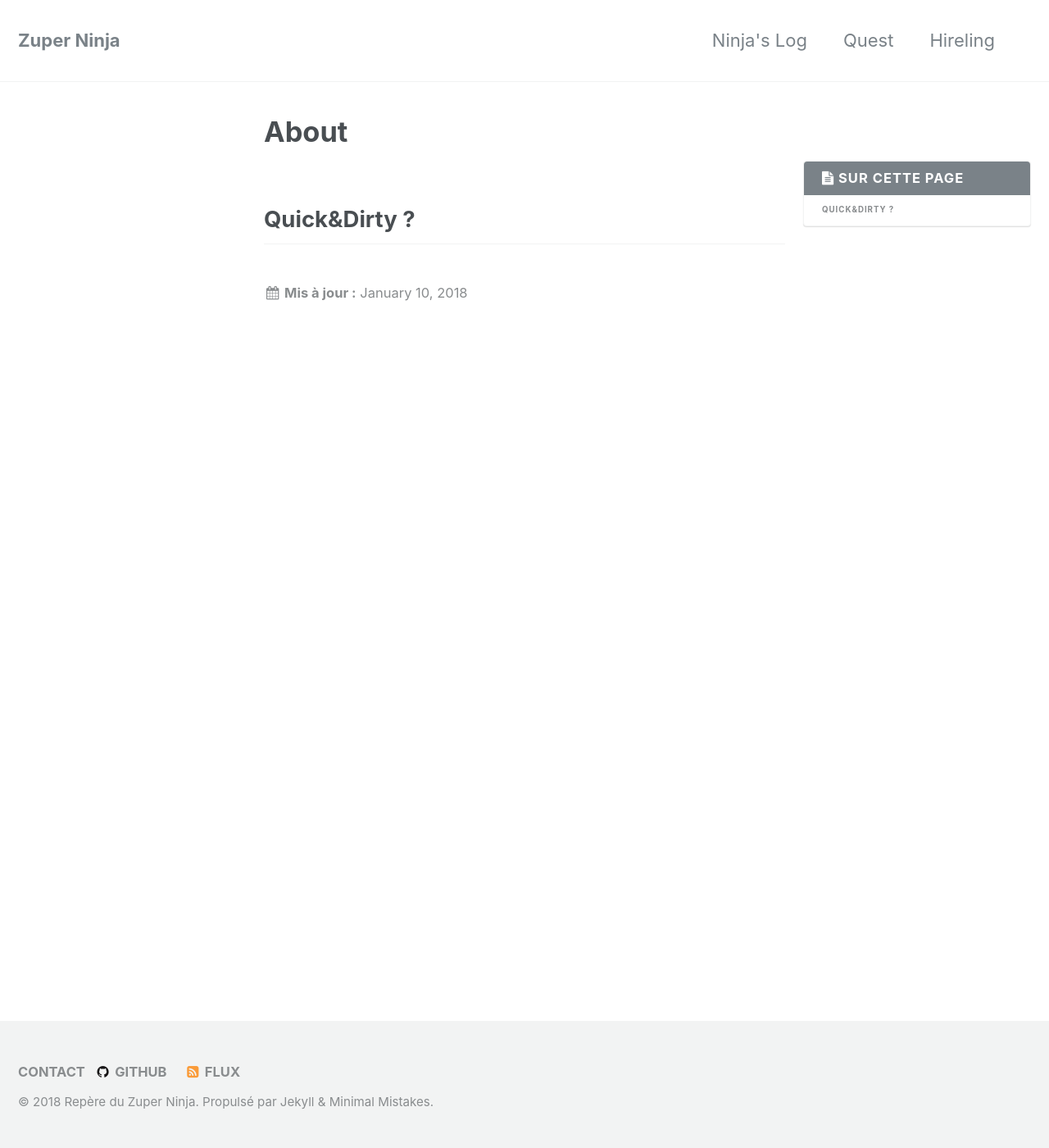
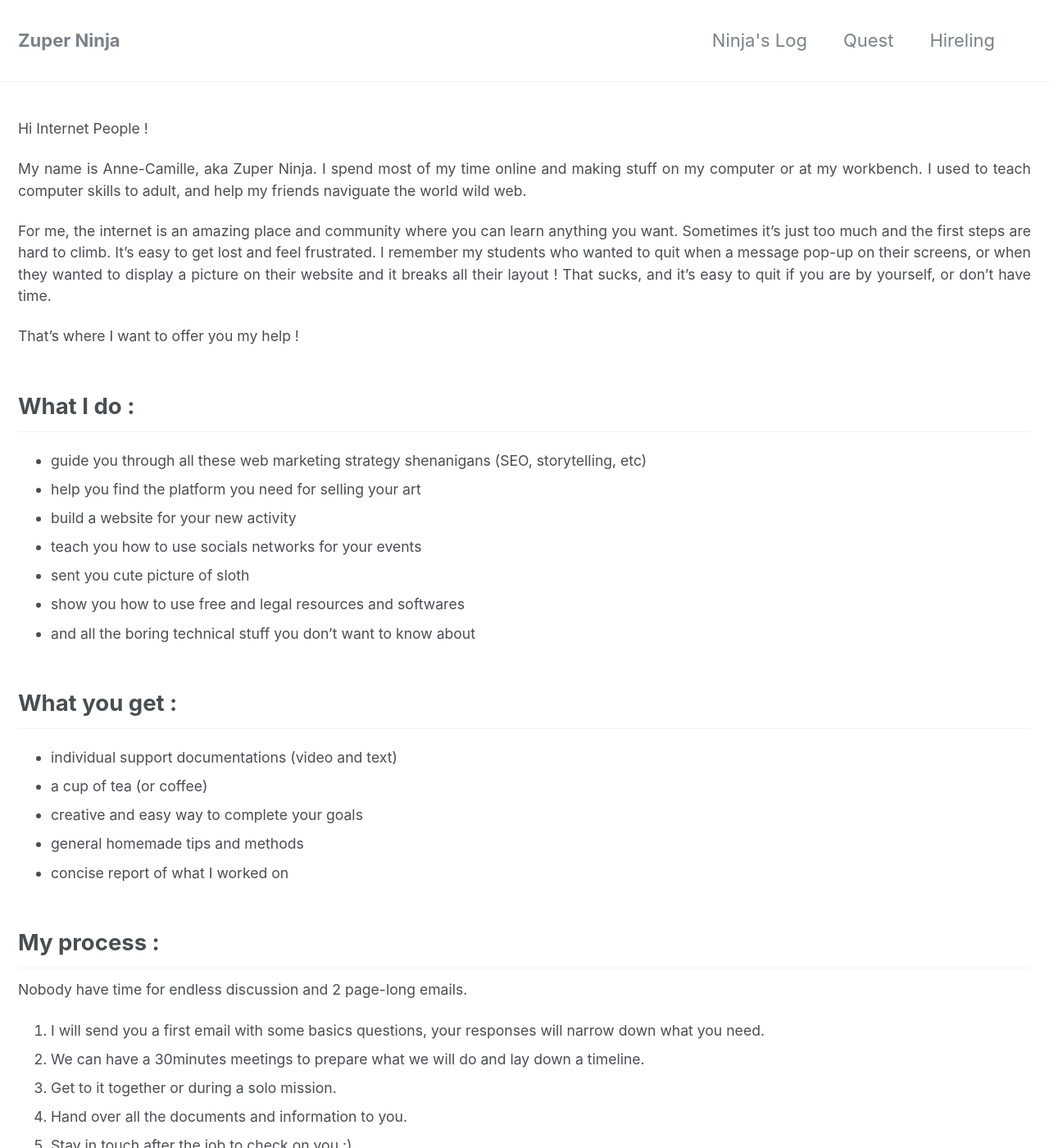
Before and after one commit to zuperninja/zuperninja.github.io, a Jekyll site: the page built from _pages/about.md, in a window 1280 px wide and 1400 px high. Shown: the whole window at 82% size. Built offline with Jekyll 4.4.1, drawn with Linux system fonts in a browser that asks for light colours; some of the changed text lies outside the part shown.

Commit message:
Update about.md

```diff
--- a/_pages/about.md
+++ b/_pages/about.md
@@ -1,19 +1,44 @@
 ---
+layout: splash
 permalink: /about/
 title: "About"
-excerpt: "Zuper Ninja is all about exploration and quick&dirty philosophy"
-layouts_gallery:
-  - url: /assets/images/mm-layout-splash.png
-    image_path: /assets/images/mm-layout-splash.png
-    alt: "splash layout example"
-  - url: /assets/images/mm-layout-single-meta.png
-    image_path: /assets/images/mm-layout-single-meta.png
-    alt: "single layout with comments and related posts"
-  - url: /assets/images/mm-layout-archive.png
-    image_path: /assets/images/mm-layout-archive.png
-    alt: "archive layout example"
-last_modified_at: 2018-01-10T11:22:24-05:00
+excerpt: "Zuper Ninja can help you be build your presence online and guide you through the world wild web"
 toc: true
 ---
 
-## Quick&Dirty ?
+Hi Internet People !
+
+My name is Anne-Camille, aka Zuper Ninja. I spend most of my time online and making stuff on my computer or at my workbench.
+I used to teach computer skills to adult, and help my friends naviguate the world wild web.
+
+For me, the internet is an amazing place and community where you can learn anything you want. Sometimes it's just too much and the first steps are hard to climb. It's easy to get lost and feel  frustrated. I remember my students who wanted to quit when a message pop-up on their screens, or when they wanted to display a picture on their website and it breaks all their layout ! That sucks, and it's easy to quit if you are by yourself, or don't have time.
+
+That's where I want to offer you my help !
+
+## What I do :
+- guide you through all these web marketing strategy shenanigans (SEO, storytelling, etc)
+- help you find the platform you need for selling your art
+- build a website for your new activity
+- teach you how to use socials networks for your events
+- sent you cute picture of sloth
+- show you how to use free and legal resources and softwares
+- and all the boring technical stuff you don't want to know about
+
+## What you get :
+- individual support documentations (video and text)
+- a cup of tea (or coffee)
+- creative and easy way to complete your goals
+- general homemade tips and methods
+- concise report of what I worked on
+
+## My process :
+Nobody have time for endless discussion and 2 page-long emails.
+1. I will send you a first email with some basics questions, your responses will narrow down what you need.
+2. We can have a 30minutes meetings to prepare what we will do and lay down a timeline.
+3. Get to it together or during a solo mission.
+4. Hand over all the documents and information to you.
+5. Stay in touch after the job to check on you :)
+
+Contact me, it will be fun !
+
+## Portfolio :
```
